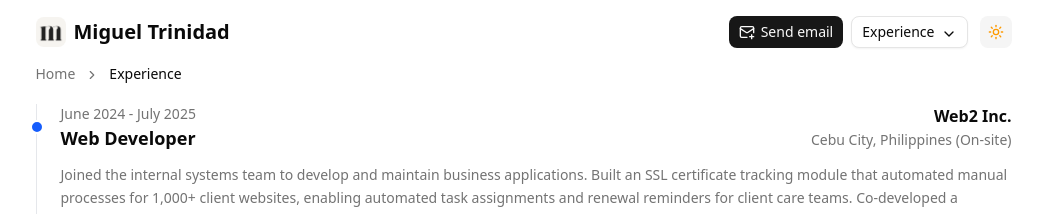
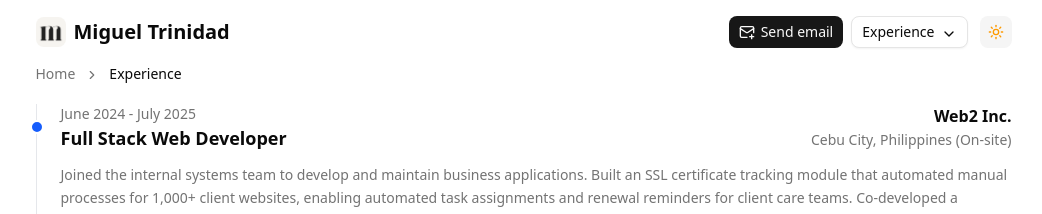
Before and after one commit to migstt/portfolio, a Next.js app: page /experience in a window 1280 px wide. Shown: the top 214 px of the page, without its empty margins (109-1151 px from the left). Built offline with nearby package versions, Linux system fonts and the light colour scheme.

Commit message:
updated role

```diff
--- /dev/null
+++ b/src/components/general/Background.tsx
@@ -0,0 +1,18 @@
+// app/components/Background.tsx
+'use client';
+import React from 'react';
+
+export default function Background() {
+  return (
+    <div aria-hidden className="fixed inset-0 -z-10 pointer-events-none select-none">
+      {/* animated gradient */}
+      <div className="absolute inset-0 bg-animated-gradient" />
+
+      {/* subtle noise overlay */}
+      <div className="absolute inset-0 bg-noise" />
+
+      {/* optional vignette to darken edges (keeps content readable) */}
+      <div className="absolute inset-0 bg-vignette" />
+    </div>
+  );
+}
--- a/src/data/portfolioData.ts
+++ b/src/data/portfolioData.ts
@@ -41,7 +41,7 @@ export const techCategories: TechCategory[] = [
 
 export const experiences: Experience[] = [
   {
-    title: "Web Developer",
+    title: "Full Stack Web Developer",
     company: "Web2 Inc.",
     location: "Cebu City, Philippines",
     workType: "On-site",
```
